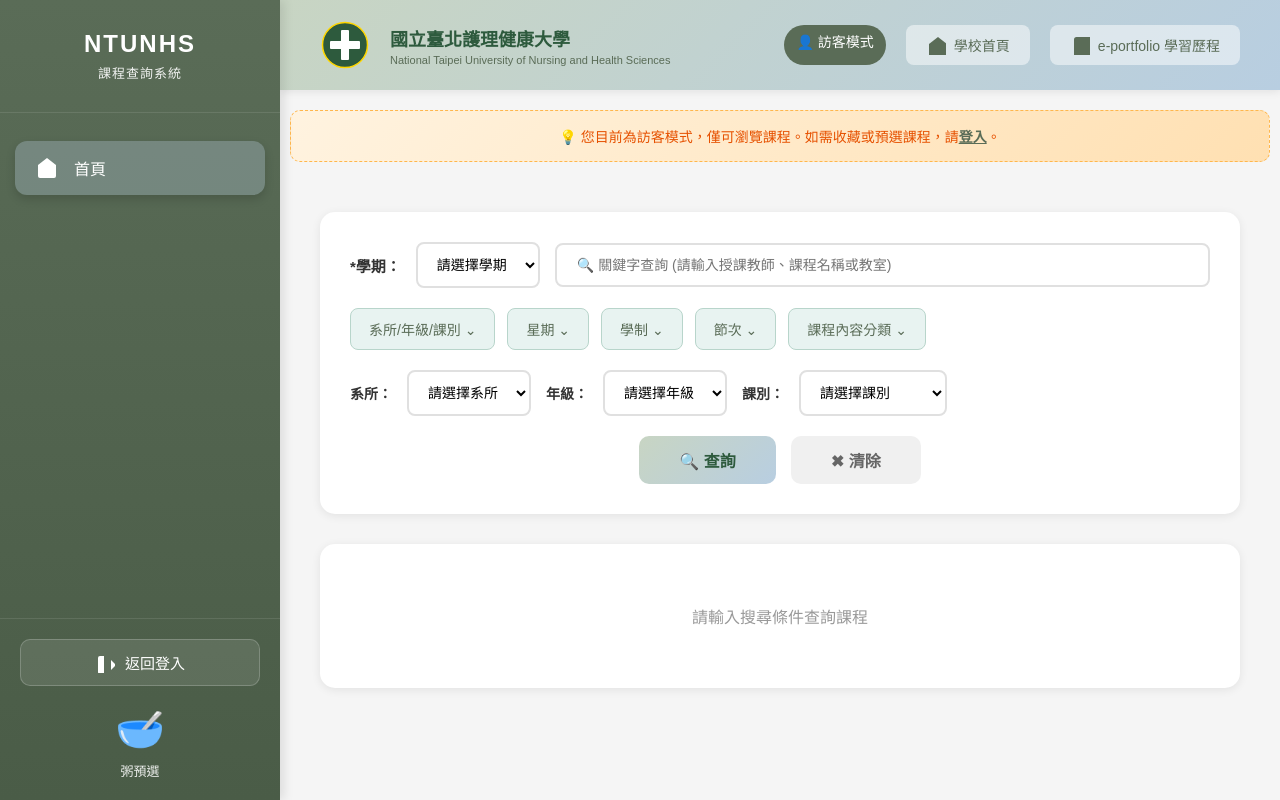
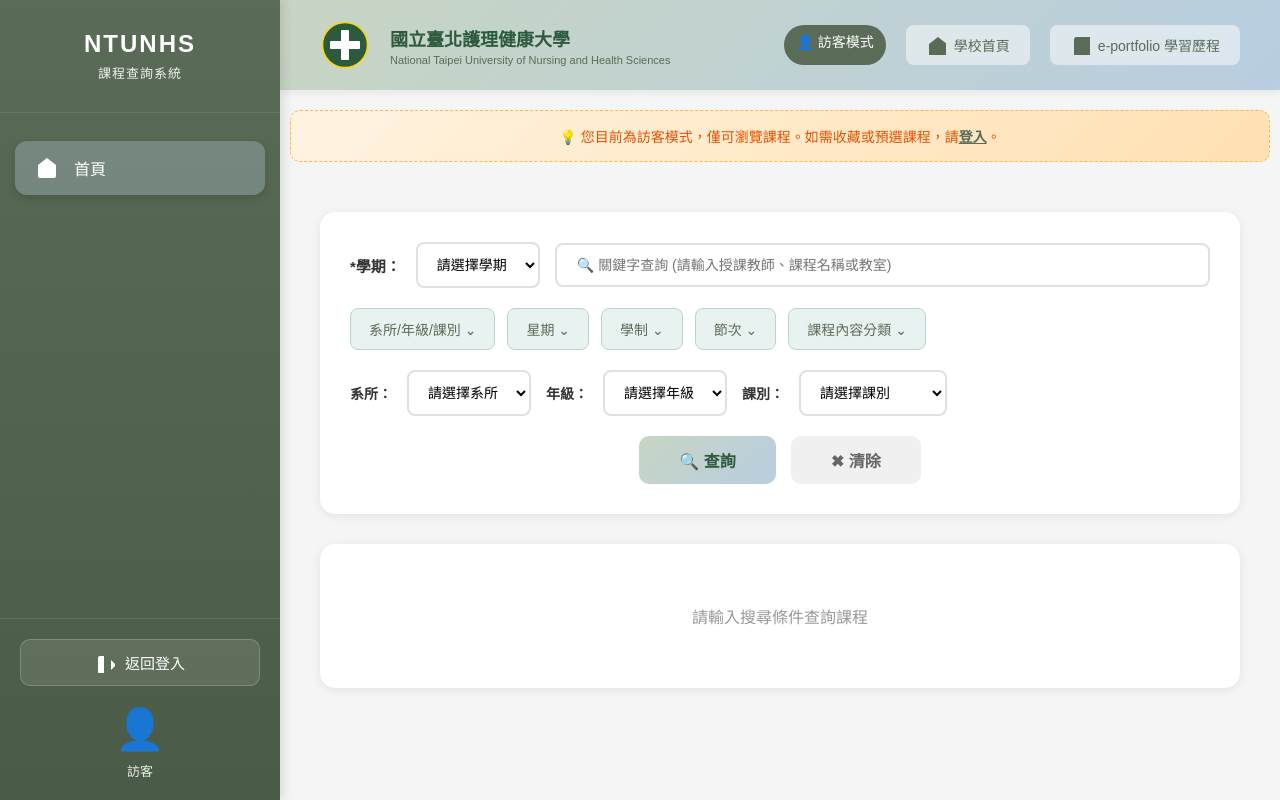
Before and after one commit to sandytim520-svg/courseselection, a Flask app: page /guest in a window 1280 px wide. Run offline with Flask 3, Linux system fonts and the light colour scheme; data that the repository does not hold is empty; some libraries are stand-ins or nearby versions.

Commit message:
Update guest.html

```diff
--- a/templates/guest.html
+++ b/templates/guest.html
@@ -42,8 +42,8 @@
             </a>
 
             <div class="mascot">
-                <div class="mascot-icon">🥣</div>
-                <p>粥預選</p>
+                <div class="mascot-icon">👤</div>
+                <p>訪客</p>
             </div>
         </div>
     </nav>
```
